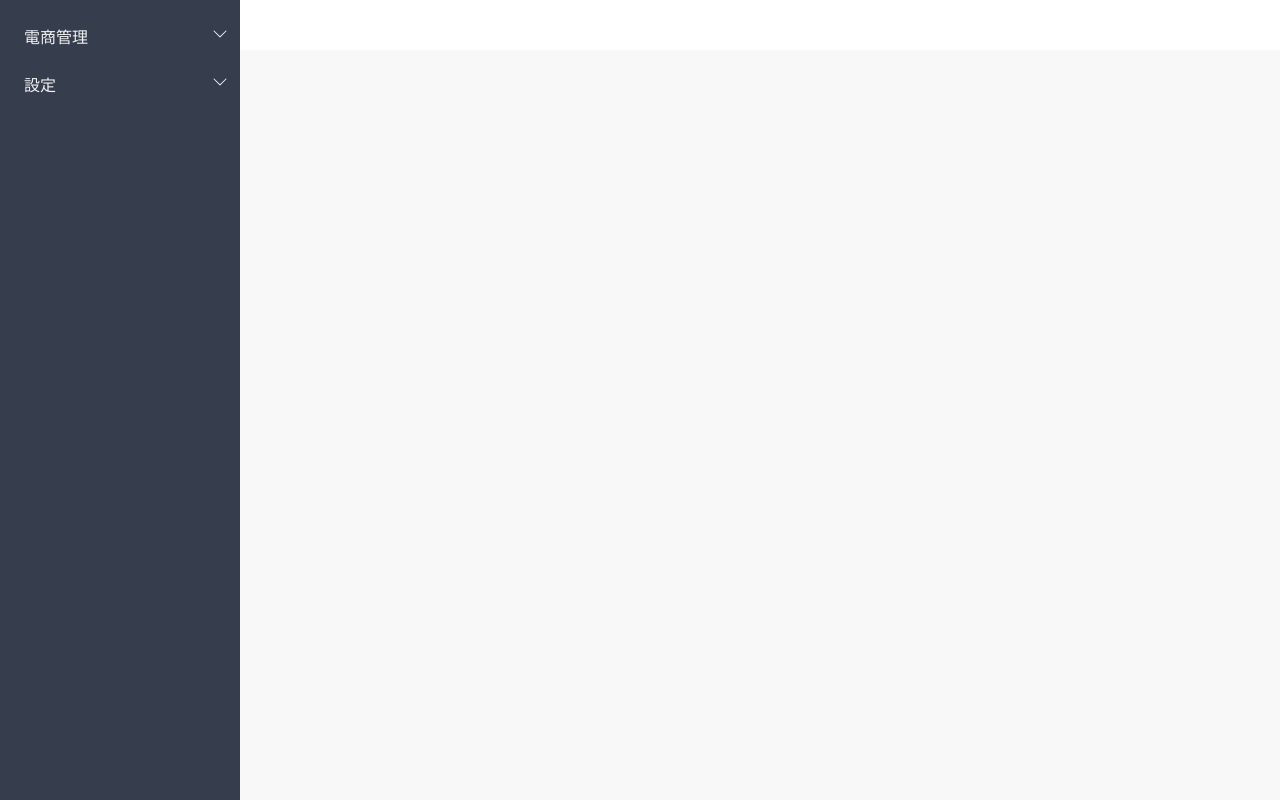
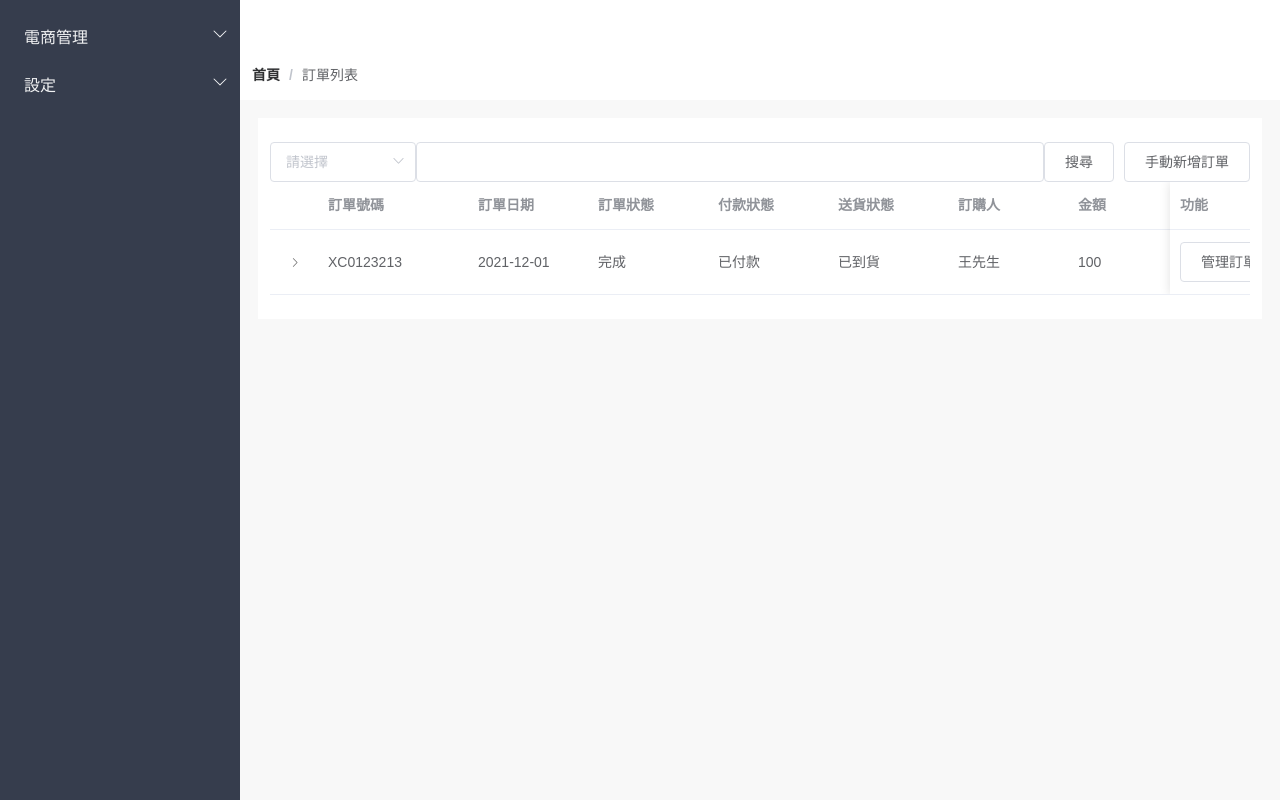
Before and after one commit to H-H-Liao/movie_backstage, a Nuxt app: page /order in a window 1280 px wide. Before the commit this address had no page. Built offline with nearby package versions, Linux system fonts and the light colour scheme.

Commit message:
feat:新增訂單列表頁

```diff
--- /dev/null
+++ b/pages/order/index.vue
@@ -0,0 +1,189 @@
+<template>
+  <div>
+    <div class="breadcrumbs">
+        <el-breadcrumb separator="/">
+            <el-breadcrumb-item :to="{ path: '/' }">首頁</el-breadcrumb-item>
+            <el-breadcrumb-item>訂單列表</el-breadcrumb-item>
+        </el-breadcrumb>
+    </div>
+    <div class="main">
+      <div class="flex">
+          <el-select v-model="value1" multiple placeholder="請選擇">
+          <el-option
+            v-for="item in state_options"
+            :key="item.value"
+            :label="item.label"
+            :value="item.value">
+          </el-option>
+        </el-select>
+          <el-input
+          label="搜尋">
+          </el-input>
+          <el-button small>搜尋</el-button>
+          <el-button @click="gotoCreate">手動新增訂單</el-button>
+      </div>
+      <el-table
+              ref="multipleTableRef"
+              :data="list"
+              stripe
+          >
+            <el-table-column type="expand">
+              <template slot-scope="props">
+                <div class="product_list">
+                  <el-table
+                      :data="props.row.product_list"
+                      :show-header="true"
+                      title="商品"
+                  >
+                    <el-table-column label="商品照片"  width="100">
+                        <template #default="scope">
+                            <img class="product_image" :src="scope.row.image_url">
+                        </template>
+                    </el-table-column>
+                    <el-table-column  label="商品名稱" property="name"  width="120" />
+
+                    <el-table-column  label="規格" property="spec" width="120" />
+                    <el-table-column label="數量" property="amount"  width="120" />
+                    <el-table-column  label="單價" property="price" width="120" />
+                    <el-table-column  label="成本" property="cost" width="120" />
+                    <el-table-column  label="利潤率"  width="120" >
+                      <template slot-scope="scope">
+                        <div>{{ scope.row.rate }}%</div>
+                      </template>
+                    </el-table-column>
+                    <el-table-column label="小計" property="sum"   />
+                  </el-table>
+                </div>
+              </template>
+            </el-table-column>
+            <el-table-column  property="number" label="訂單號碼" width="150" />
+            <el-table-column  property="date" label="訂單日期" width="120" />
+            <el-table-column  property="order_state" label="訂單狀態" width="120" />
+            <el-table-column  property="payment_state" label="付款狀態" width="120" />
+            <el-table-column  property="deliver_state" label="送貨狀態" width="120" />
+            <el-table-column  property="order_buyer" label="訂購人" width="120" />
+            <el-table-column  property="sum" label="金額" width="120" />
+            <el-table-column  property="sum" label="運費" width="120" />
+            <el-table-column  width="50" label="備註" >
+              <template slot-scope="scope">
+                  <el-tooltip class="item" effect="dark" :content="scope.row.memo" placement="bottom">
+                  <div class="memo_text">明細</div>
+                  </el-tooltip>
+              </template>
+            </el-table-column>
+            <el-table-column fixed="right" label="功能" >
+                <template>
+                    <el-button @click="gotoDetail">管理訂單</el-button>
+                </template>
+            </el-table-column>
+      </el-table>
+    </div>
+  </div>
+</template>
+
+<script>
+  export default {
+    head:{
+      title:"訂單管理"
+    },
+    data:function(){
+        return {
+          value1:[],
+          state_options:[
+            {
+              label:"未處理",
+              value:1
+            },
+            {
+              label:"處理中",
+              value:2
+            },
+            {
+              label:"已完成",
+              value:3
+            },
+            {
+              label:"已取消",
+              value:4
+            },
+          ],
+            search_items:[
+                '訂單編號'
+            ],
+            search_select:["訂單編號"],
+            list:[
+                    {
+                        id:1,
+                        number:"XC0123213",
+                        date:"2021-12-01",
+                        order_state:"完成",
+                        payment_state:"已付款",
+                        deliver_state:"已到貨",
+                        order_buyer:"王先生",
+                        sum:100,
+                        memo:"無",
+                        product_list:[
+                                        {
+                                          id:1,
+                                          name:"泡麵",
+                                          image_url:"https://www.bestbakery.com.tw/upload/20201203092824g4kta1.jpg",
+                                          price:300,
+                                          amount:2,
+                                          sum:600,
+                                          spec:'紅色',
+                                          cost:200,
+                                          rate:30
+                                      }
+                                      ]
+                    }
+                  ]
+        }
+    },
+    methods:{
+      gotoDetail:function(){
+        this.$router.push('/order/show');
+      }
+    }
+  }
+</script>
+
+<style>
+  .el-tag{
+      margin-left: 4px;
+      margin-right: 4px;
+      cursor: pointer;
+  }
+  .state_process.active{
+      background-color: red !important;
+      color:white !important;
+  }
+  .state_unpayment.active{
+      background-color: orange !important;
+      color:white !important;
+  }
+  .state_wait.active{
+      background-color: yellowgreen !important;
+      color:white !important;
+  }
+  .complate.active{
+      background-color: blue !important;
+      color:white !important;
+  }
+  .el-pagination{
+      margin-left: 4px;
+      margin-right: 4px;
+  }
+  .search_type{
+      max-width: 120px !important;
+  }
+  .memo_text{
+    cursor: pointer;
+  }
+  .product_image{
+      width: 100%;
+  }
+  .product_list{
+    padding:12px;
+    border:1px solid gainsboro
+  }
+</style>
```
